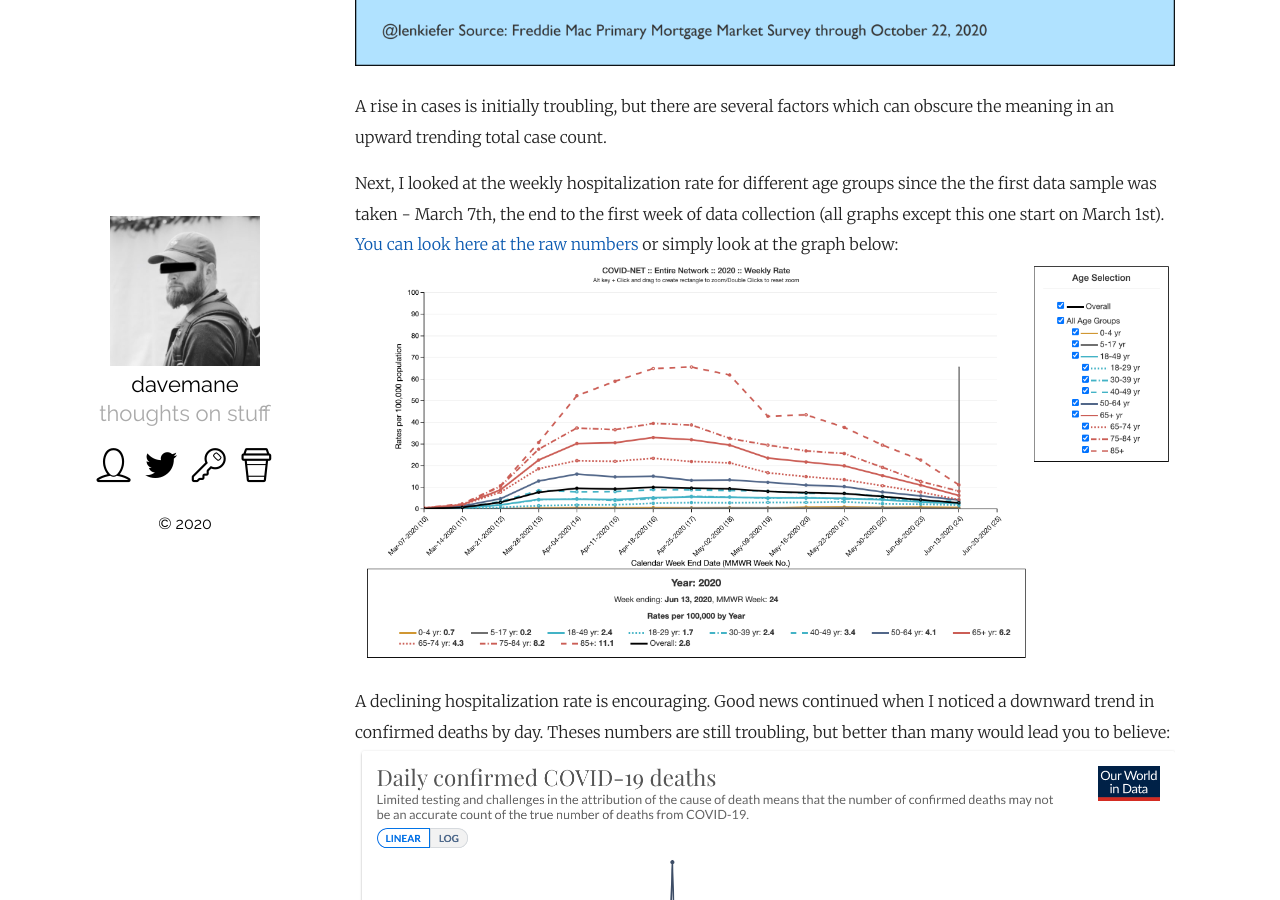
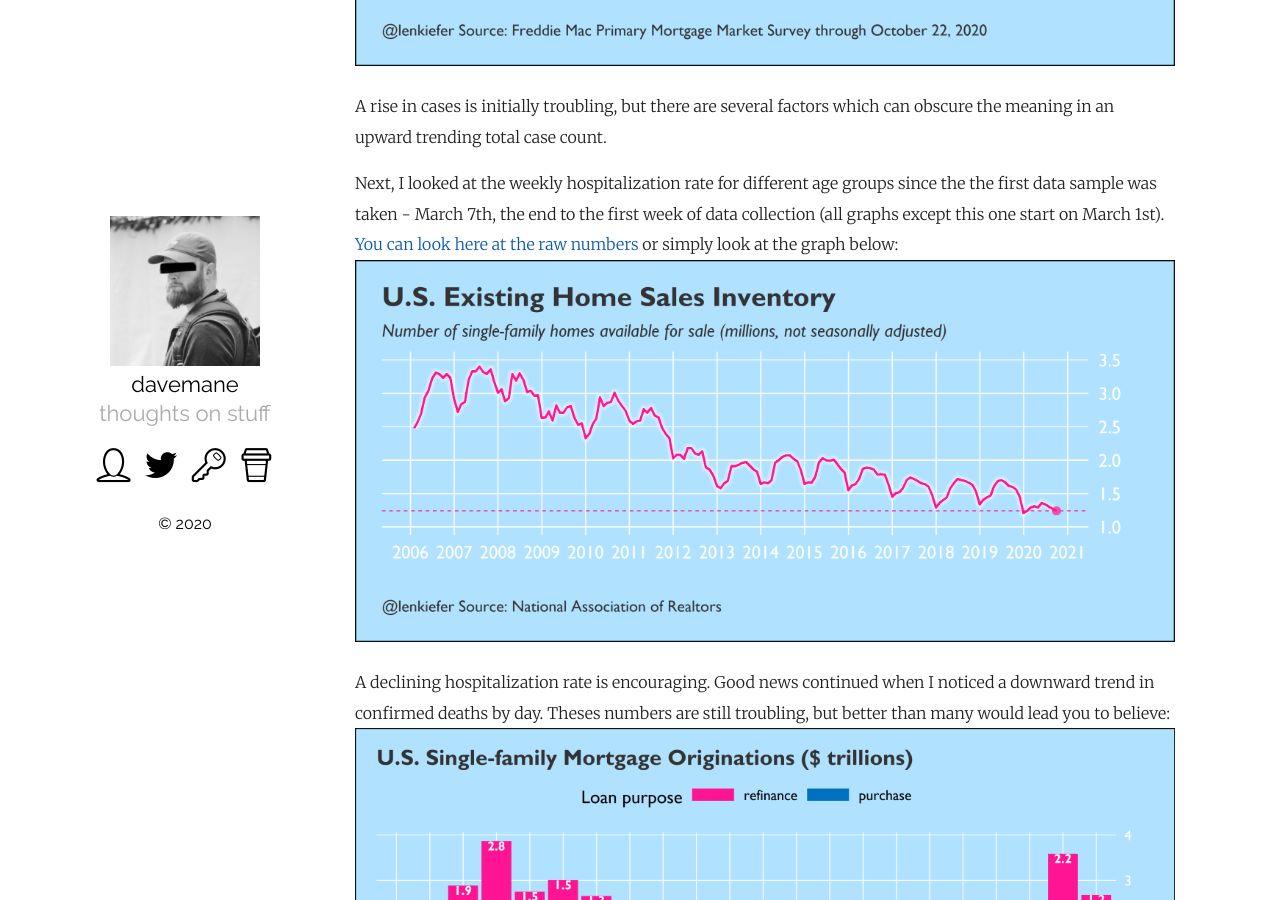
Before and after one commit to davemane/calvinelliot, a Jekyll site: the page built from _posts/2020-11-19-12.markdown, in a window 1280 px wide and 900 px high, scrolled down 657 px. Built offline with Jekyll 4.4.1, drawn with Linux system fonts in a browser that asks for light colours.

Commit message:
Update 2020-11-19-12.markdown

```diff
--- a/_posts/2020-11-19-12.markdown
+++ b/_posts/2020-11-19-12.markdown
@@ -12,13 +12,13 @@ First, I looked at the number of cofirmed cases in the United States since March
 A rise in cases is initially troubling, but there are several factors which can obscure the meaning in an upward trending total case count.
 
 Next, I looked at the weekly hospitalization rate for different age groups since the the first data sample was taken - March 7th, the end to the first week of data collection (all graphs except this one start on March 1st). <a href="/covid/hospitalization20200613">You can look here at the raw numbers</a> or simply look at the graph below:
-<img src="/assets/covid/hospitalization_rate20200624.png"/>
+<img src="/assets/octoberHousing/existingHomeInventory.png"/>
 
 A declining hospitalization rate is encouraging. Good news continued when I noticed a downward trend in confirmed deaths by day. Theses numbers are still troubling, but better than many would lead you to believe:
-<img src="/assets/covid/daily_deaths20200624.png"/>
+<img src="/assets/octoberHousing/mortgageOriginations.png"/>
 
 Last, I graphed the rolling 3-day average for daily confirmed deaths:
-<img src="/assets/covid/average_deaths20200624.png"/>
+<img src="/assets/octoberHousing/housePriceGrowthByRegion.png"/>
 
 I'm not an epidemiologist and I'm not a medical doctor, so I don't fully understand what all of this data means. However, based on the different data sets, I'm encouraged by what I see. Hopefully we will continue seeing hospitalization rates and daily deaths counts trend in the right direction.
 
```
